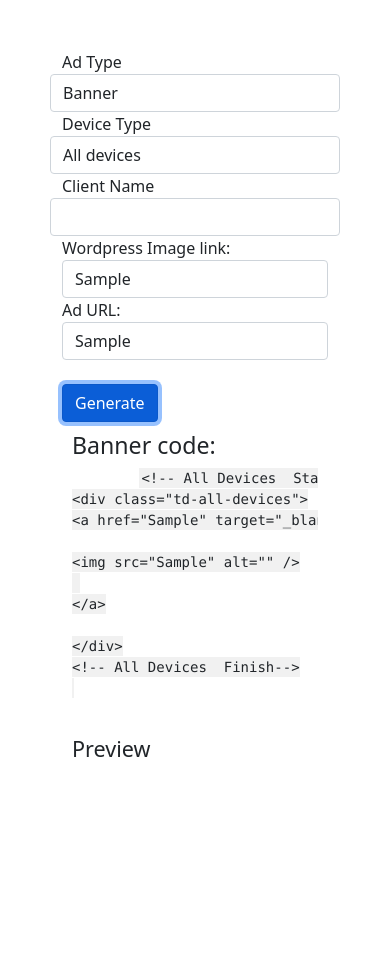
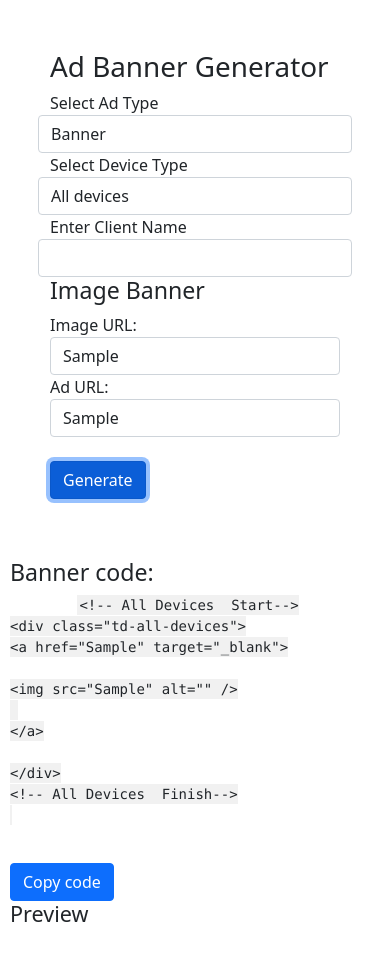
Before and after one commit to cyenis/HTML-AD-Generator, a plain HTML site: page index.html in a window 390 px wide. Both pictures are taken after typing "Sample", "Sample" into the empty fields and a click on the input "Generate". Before the commit the page ends 854 px from the top, so only its background shows below. Drawn offline with nearby package versions, Linux system fonts and the light colour scheme.

Commit message:
Form improvements

```diff
--- a/index.html
+++ b/index.html
@@ -38,12 +38,14 @@
 
 <body>
     <div class="container">
-        <div class="generator">
+        <div class="row">
+            <div class="col-sm">
+            </div>
 
-
-
+            <div class="generator col-sm">
                 <div class="row">
-                <label for="adtype">Ad Type</label>
+                    <h1>Ad Banner Generator</h1>
+                    <label for="adtype">Select Ad Type</label>
                     <select id="adtype" class="form-control">
                         <option value="banner">Banner</option>
                         <option value="iframe">Iframe/Script </option>
@@ -51,7 +53,7 @@
                 </div>
 
                 <div class="row">
-                <label for="devicetype">Device Type</label>
+                    <label for="devicetype">Select Device Type</label>
 
                     <select id="devicetype" class="form-control">
                         <option value="alldevices">All devices</option>
@@ -62,15 +64,14 @@
 
                 <div class="row">
 
-                <label for="client">Client Name</label>
+                    <label for="client">Enter Client Name</label>
                     <input type="text" id="client" name="client" class="form-control">
-            </div>
 
 
                     <form id="banner" action="javascript:generateBannerAd();">
+                        <h3>Image Banner</h3>
                         <div class="form-group">
-
-                    <label for="imagelink">Wordpress Image link:</label>
+                            <label for="imagelink">Image URL:</label>
                             <input class="form-control" type="text" id="imagelink" name="imagelink">
                             <label for="adurl">Ad URL:</label>
                             <input class="form-control" type="text" id="adurl" name="adurl"><br>
@@ -81,36 +82,51 @@
 
                     <form id="iframe" action="javascript:generateIframeAd();">
                         <div class="form-group">
+                            <h3>iFrame or Script Banner</h3>
 
                             <label for="iframecode">Iframe code:</label>
                             <input type="text" id="iframecode" name="iframecode" class="form-control"><br>
                             <input type="submit" value="Generate" class="btn btn-primary">
                         </div>
                     </form>
+                </div>
+            </div>
+            <div class="col-sm">
+            </div>
 
-            <div class="results">
+
+            <div class="container results">
                 <div id="bannercode">
+                    <div class="row">
+
+                        <div class="col-sm">
                             <h3>Banner code:</h3>
                             <pre>
         <code id="adcode">&lt;div class="td-all-devices"&gt;&lt;/div&gt;</code>
         </pre>
+                            <button onclick="copyCode('#adcode')" class="btn btn-primary">Copy code</button>
+                        </div>
+
+                        <div class="col-sm">
                             <h4>Preview</h4>
                             <div id="bannerAdPreview"></div>
                         </div>
+                    </div>
+                </div>
+
 
                 <div id="iframecodegenerator">
                     <h3>iframe code:</h3>
                     <pre>
         <code id="iframeadcode">&lt;div class="td-all-devices"&gt;&lt;/div&gt;</code>
         </pre>
+                    <button onclick="copyCode('#iframeadcode')" class="btn btn-primary">Copy code</button>
                     <h4>Preview</h4>
                     <div id="iFrameAdPreview"></div>
                 </div>
-
+            </div>
 
         </div>
-
-
         <script>
 
             var deviceTypeClass = "td-all-devices";
@@ -147,22 +163,23 @@
                         case "alldevices":
                             console.log(devicetype)
                             deviceTypeClass = "td-all-devices"
-                                var deviceTypeName = "All Devices";
+                            deviceTypeName = "All Devices";
                             break;
                         case "desktop":
                             console.log(devicetype)
                             deviceTypeClass = "td-visible-desktop"
-                                var deviceTypeName = "Desktop";
+                            deviceTypeName = "Desktop";
                             break;
                         case "mobile":
                             console.log(devicetype)
                             deviceTypeClass = "td-visible-phone"
-                                var deviceTypeName = "Mobile";
+                            deviceTypeName = "Mobile";
                             break;
 
                     }
                 });
 
+                $(".results").hide();
                 $("#iframe").hide();
                 $("#iframecodegenerator").hide();
 
@@ -173,6 +190,7 @@
 
             function generateBannerAd() {
                 console.log("Generateing ad preview....")
+                $(".results").show();
                 $("#bannerAdPreview").html(`<a href="` + $("#adurl").val() + `"><img src="` + $("#imagelink").val() + `" alt=""></a>`);
                 console.log("Generateing ad code....")
                 $("#adcode").html("&lt;!--" + $("#client").val() + " " + deviceTypeName + "  Start-->" + "<br>" + `&lt;div class="` + deviceTypeClass + `"&gt;` + "<br>" + `&lt;a href="` + $("#adurl").val() + `" target="_blank"&gt;<br>
@@ -182,6 +200,7 @@
             }
 
             function generateIframeAd() {
+                $(".results").show();
                 iframeCodeString = $("#iframecode").val();
                 iframeCodeString.toString();
                 console.log("Generateing ad preview....")
@@ -194,9 +213,19 @@
 
 
 
+            function copyCode(element) {
+                var $temp = $("<input>");
+                $("body").append($temp);
+                $temp.val($(element).text()).select();
+                document.execCommand("copy");
+                $temp.remove();
+                alert("Code copied to clipboard")
+            }
+
+
+
         </script>
-        </div>
-    </div>
+
 </body>
 
 </html>
```
Lines whose indentation alone changed are shown as unchanged.
